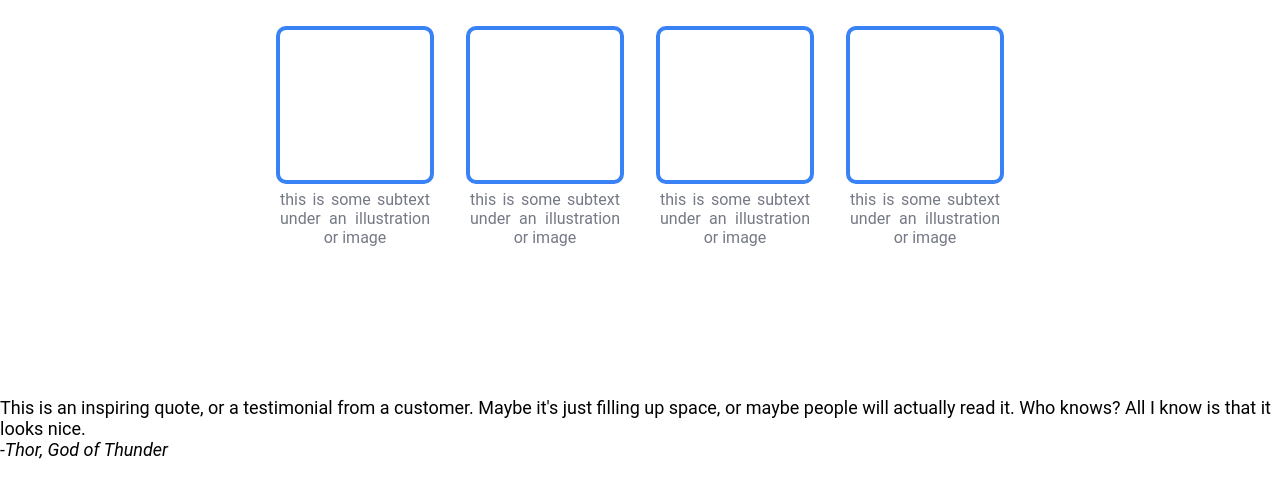
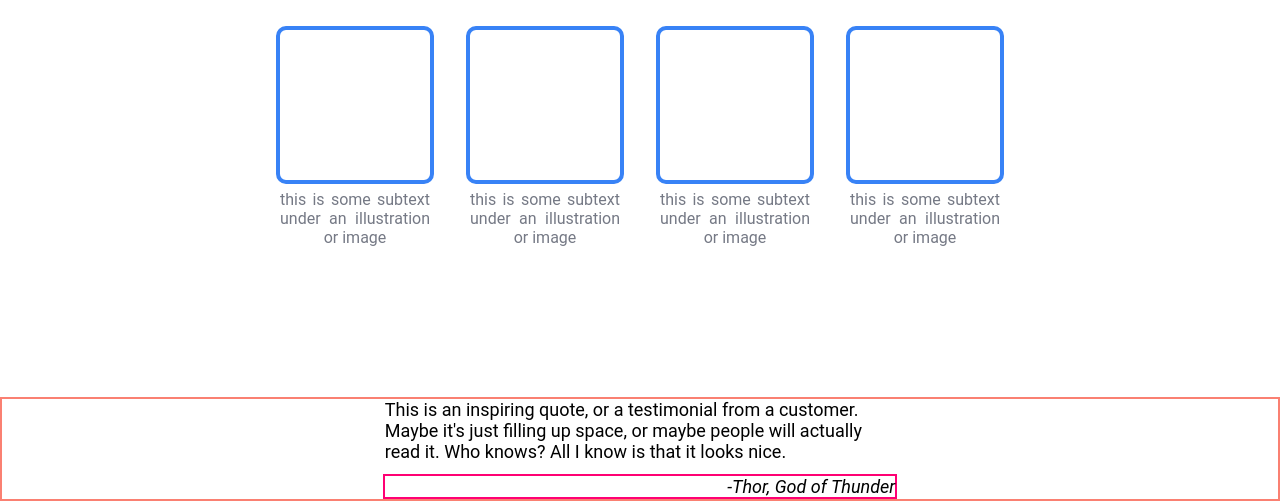
Before and after one commit to nastiakarpova/landing-page, a plain HTML site: page index.html in a window 1280 px wide. Shown: the part 709-1210 px from the top of the page. Before the commit the page ends 1169 px from the top, so only its background shows below. Drawn offline with Linux system fonts and the light colour scheme.

Commit message:
Align section two

```diff
--- a/index.html
+++ b/index.html
@@ -50,6 +50,7 @@
             Maybe it's just filling up space, or maybe people will actually read it.
             Who knows? All I know is that it looks nice.
         </blockquote>
+        <div class="break"></div>
         <p><cite>-Thor, God of Thunder</cite></p>
     </div>
 
--- a/style.css
+++ b/style.css
@@ -142,3 +142,29 @@ button:hover {
     color: #757985;
     font-size: 16px;
 }
+
+/* Section two */
+
+.second-section {
+    display: flex;
+    flex-wrap: wrap;
+    justify-content: center;
+    gap: 6px;
+    border: 2px solid salmon;
+}
+
+.second-section blockquote {
+    width: 40%;
+}
+
+.second-section p {
+    display: flex;
+    justify-content: flex-end;
+    flex-basis: 40%;
+    border: 2px solid rgb(255, 0, 115);
+}
+
+.break {
+    flex-basis: 100%;
+    height: 0;
+}
```
